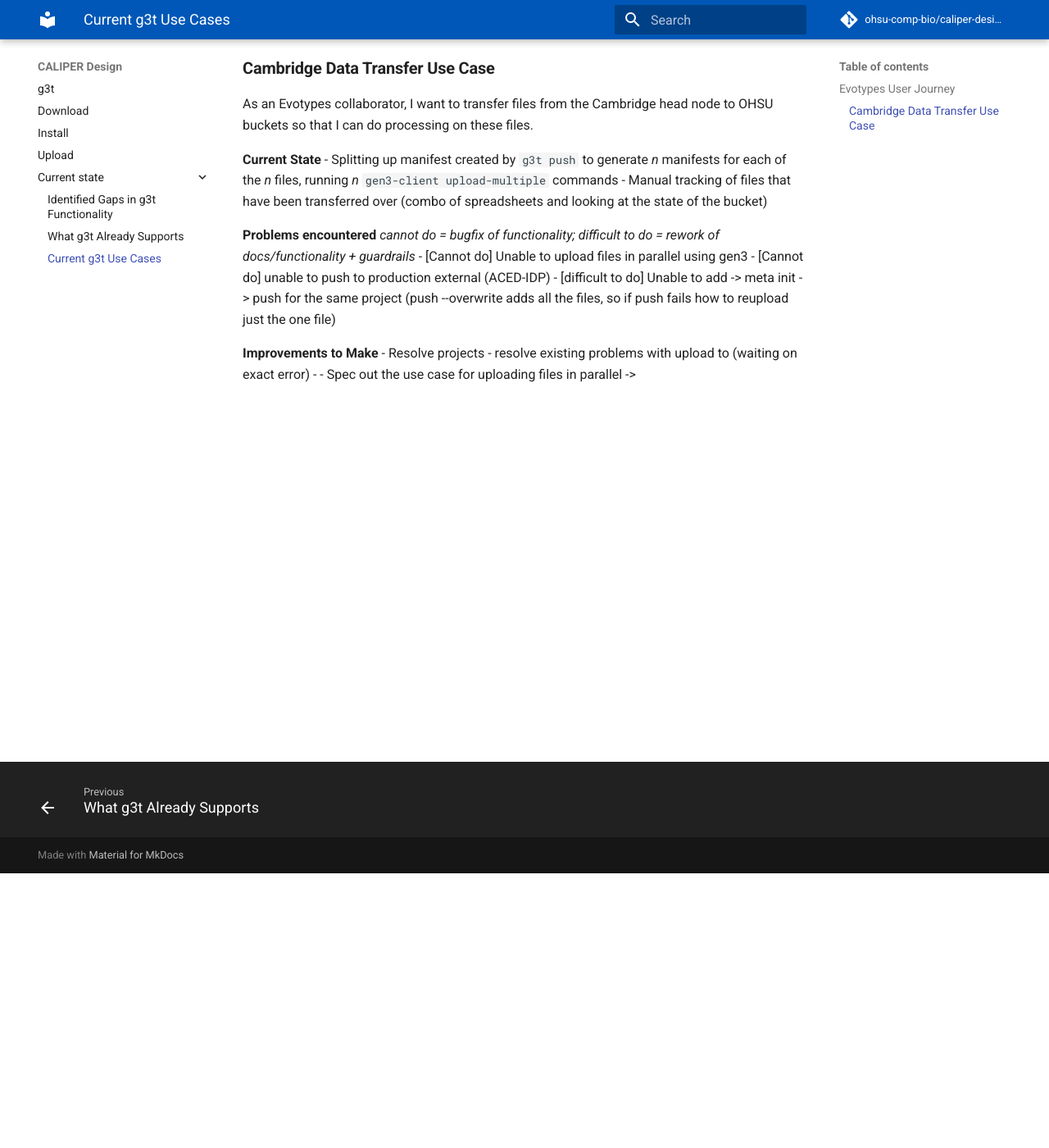
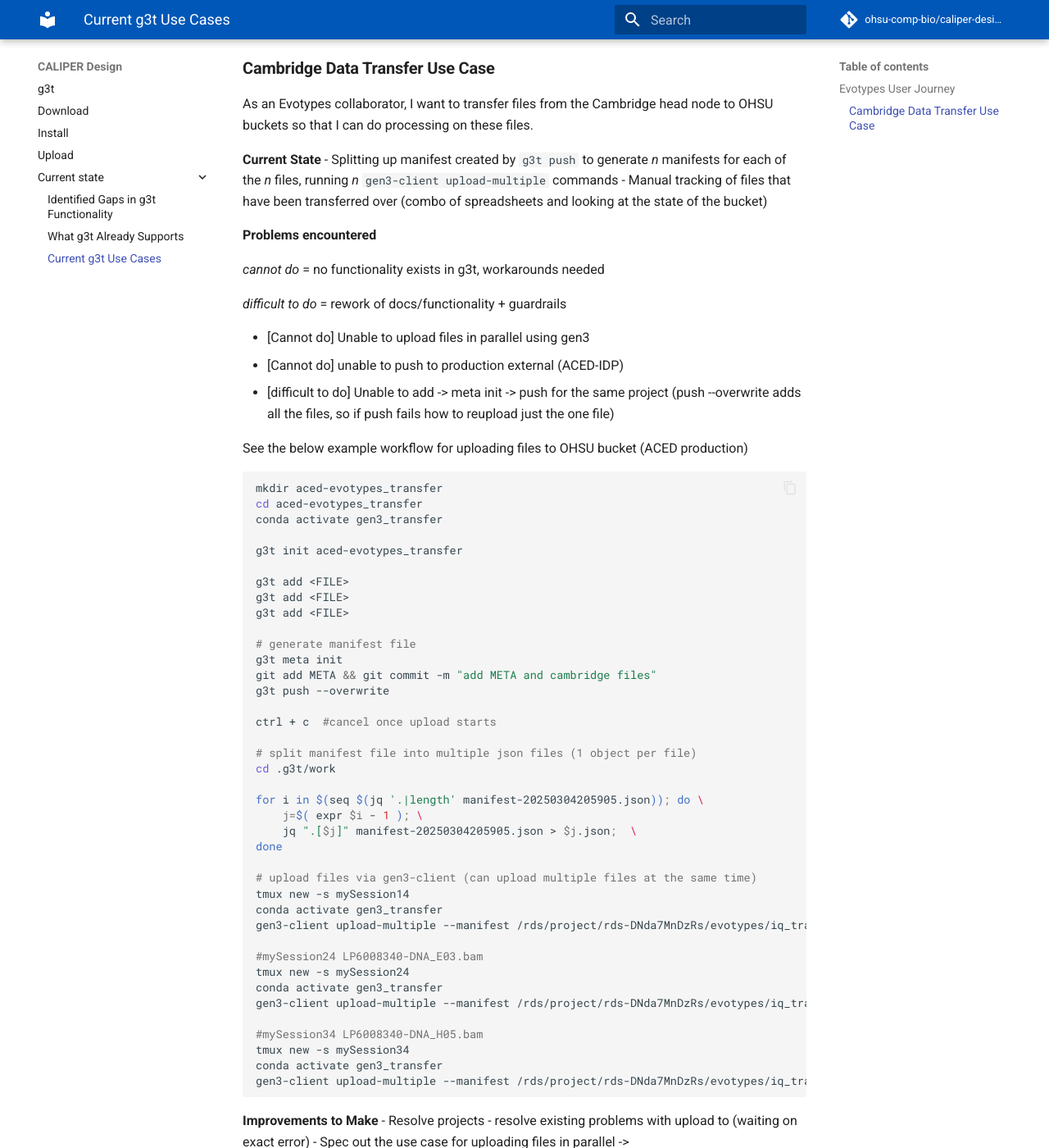
Before and after one commit to ohsu-comp-bio/caliper-design, an MkDocs documentation site: the page built from docs/current-state/what-g3t-will-be-used.md, in a window 1280 px wide and 1400 px high, scrolled down 335 px. Shown: the whole window at 82% size. Built offline with MkDocs 1.6.1 and Material for MkDocs 9.7.7, drawn with Linux system fonts in a browser that asks for light colours; comment, search, counter and statistics services are not loaded.

Commit message:
more details

````diff
--- a/docs/current-state/what-g3t-will-be-used.md
+++ b/docs/current-state/what-g3t-will-be-used.md
@@ -18,12 +18,59 @@
 - Manual tracking of files that have been transferred over (combo of spreadsheets and looking at the state of the bucket)
 
 **Problems encountered**
-*cannot do = bugfix of functionality; difficult to do = rework of docs/functionality + guardrails*
+
+*cannot do* = no functionality exists in g3t, workarounds needed
+
+*difficult to do* = rework of docs/functionality + guardrails
+
 - [Cannot do] Unable to upload files in parallel using gen3
 - [Cannot do] unable to push to production external (ACED-IDP)
 - [difficult to do] Unable to add -> meta init -> push for the same project (push --overwrite adds all the files, so if push fails how to reupload just the one file)
 
+See the below example workflow for uploading files to OHSU bucket (ACED production)
+```sh
+mkdir aced-evotypes_transfer
+cd aced-evotypes_transfer
+conda activate gen3_transfer
+
+g3t init aced-evotypes_transfer
+
+g3t add <FILE>
+g3t add <FILE>
+g3t add <FILE>
+
+# generate manifest file
+g3t meta init
+git add META && git commit -m "add META and cambridge files"
+g3t push --overwrite
+
+ctrl + c  #cancel once upload starts
+
+# split manifest file into multiple json files (1 object per file)
+cd .g3t/work
+
+for i in $(seq $(jq '.|length' manifest-20250304205905.json)); do \
+    j=$( expr $i - 1 ); \
+    jq ".[$j]" manifest-20250304205905.json > $j.json;  \
+done
+
+# upload files via gen3-client (can upload multiple files at the same time)
+tmux new -s mySession14
+conda activate gen3_transfer
+gen3-client upload-multiple --manifest /rds/project/rds-DNda7MnDzRs/evotypes/iq_transfer/aced-evotypes_transfer/.g3t/work/14.json --profile aced --upload-path /rds/project/rds-DNda7MnDzRs/evotypes/iq_transfer/aced-evotypes_transfer/ --bucket aced-ohsu-production --numparallel 75
+
+#mySession24 LP6008340-DNA_E03.bam
+tmux new -s mySession24
+conda activate gen3_transfer
+gen3-client upload-multiple --manifest /rds/project/rds-DNda7MnDzRs/evotypes/iq_transfer/aced-evotypes_transfer/.g3t/work/24.json --profile aced --upload-path /rds/project/rds-DNda7MnDzRs/evotypes/iq_transfer/aced-evotypes_transfer/ --bucket aced-ohsu-production --numparallel 75
+
+#mySession34 LP6008340-DNA_H05.bam
+tmux new -s mySession34
+conda activate gen3_transfer
+gen3-client upload-multiple --manifest /rds/project/rds-DNda7MnDzRs/evotypes/iq_transfer/aced-evotypes_transfer/.g3t/work/34.json --profile aced --upload-path /rds/project/rds-DNda7MnDzRs/evotypes/iq_transfer/aced-evotypes_transfer/ --bucket aced-ohsu-production --numparallel 75
+```
+
 **Improvements to Make**
 - Resolve projects
 - resolve existing problems with upload to (waiting on exact error)
-- - Spec out the use case for uploading files in parallel ->
+- Spec out the use case for uploading files in parallel ->
````
Also changed, not shown: docs/current-state/gaps.md (+12 -5 lines), docs/current-state/what-g3t-already-supports.md (+6 -4 lines).
